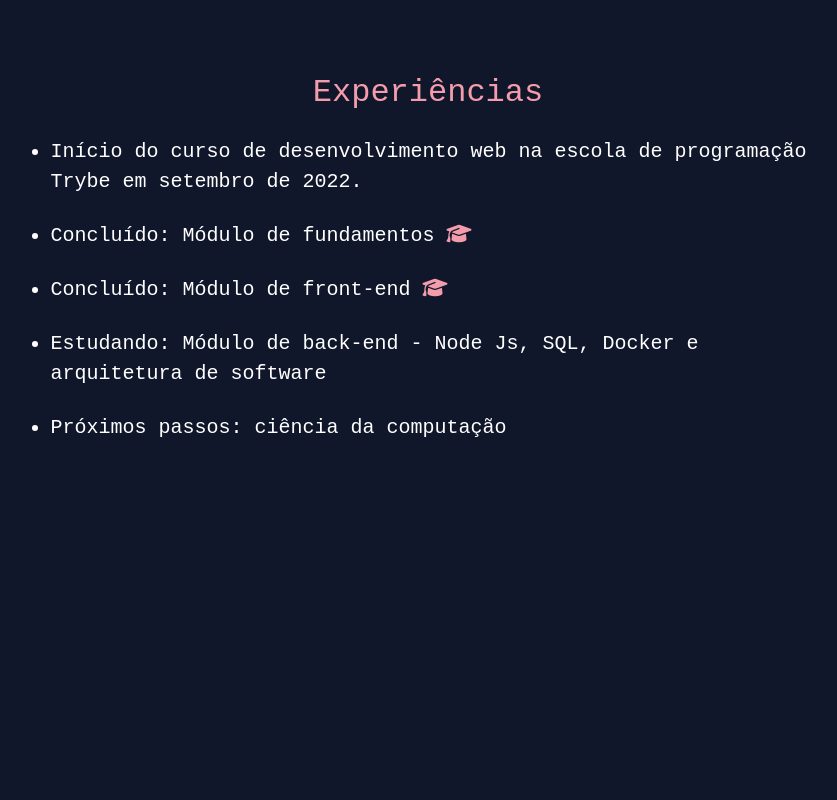
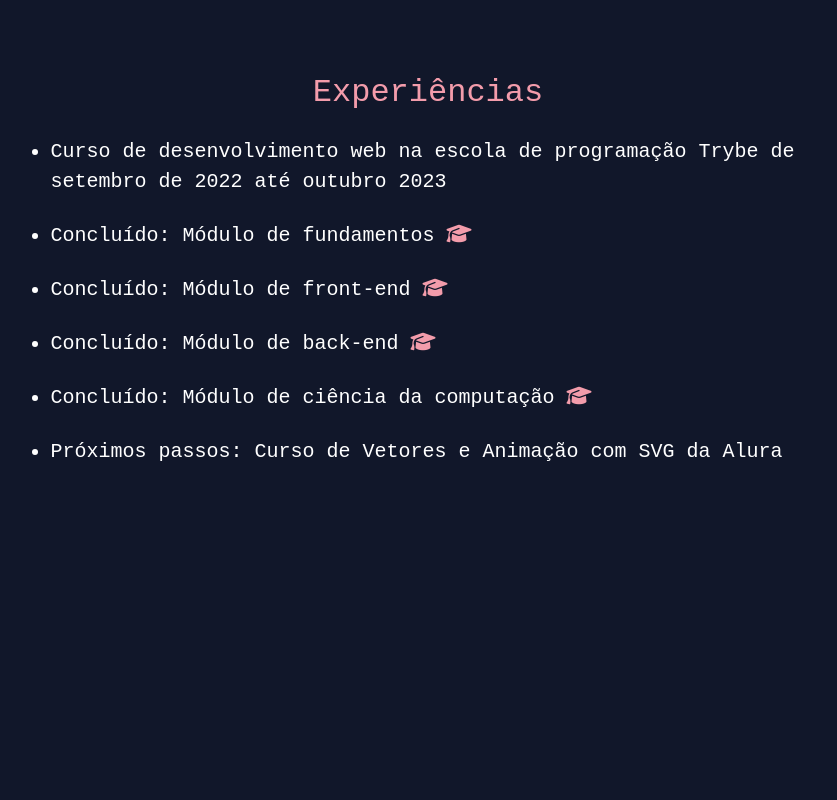
Before and after one commit to iriscacais/meu-portfolio, a React (Create React App) app: page / in a window 1280 px wide. Shown: the part 1520-2320 px from the top of the page, without its empty margins (212-1049 px from the left). Built offline with nearby package versions, Linux system fonts and the light colour scheme.

Commit message:
atualizando experiencias

```diff
--- a/src/components/Experiencias.js
+++ b/src/components/Experiencias.js
@@ -10,15 +10,17 @@ class Experiencias extends React.Component {
                 <div className="divExperiencias">
                     <br></br>
                     <ul>
-                    <li>Início do curso de desenvolvimento web na escola de programação Trybe em setembro de 2022.</li>
+                    <li>Curso de desenvolvimento web na escola de programação Trybe de setembro de 2022 até outubro 2023</li>
                    <br></br>
                     <li>Concluído: Módulo de fundamentos <a href="https://www.credential.net/cb5b43d4-d235-45fc-957d-b90026f4b0d7#gs.o7qc1o" target="_blank" rel="noopener noreferrer"><i class="fa-solid fa-graduation-cap"></i></a></li>
                     <br></br>
                     <li>Concluído: Módulo de front-end  <a href="https://www.credential.net/bff0f35e-d4f4-4eaa-aa35-e5f43afa138f" target="_blank" rel="noopener noreferrer"><i class="fa-solid fa-graduation-cap"></i></a></li>
                     <br></br>
-                    <li>Estudando: Módulo de back-end - Node Js, SQL, Docker e arquitetura de software</li>
+                    <li>Concluído: Módulo de back-end <a href="https://www.credential.net/ab370315-4411-45e2-846b-0bbef4261f8c#gs.5anx54" target="_blank" rel="noopener noreferrer"><i class="fa-solid fa-graduation-cap"></i></a></li>
                     <br></br>
-                    <li>Próximos passos: ciência da computação</li>
+                    <li>Concluído: Módulo de ciência da computação <a href="https://www.credential.net/385872df-bdee-4455-92b1-3427762ce1d4#gs.5anwq3" target="_blank" rel="noopener noreferrer"><i class="fa-solid fa-graduation-cap"></i></a></li>
+                    <br></br>
+                    <li>Próximos passos: Curso de Vetores e Animação com SVG da Alura</li>
                     </ul>
                 </div>
            </main>
```
